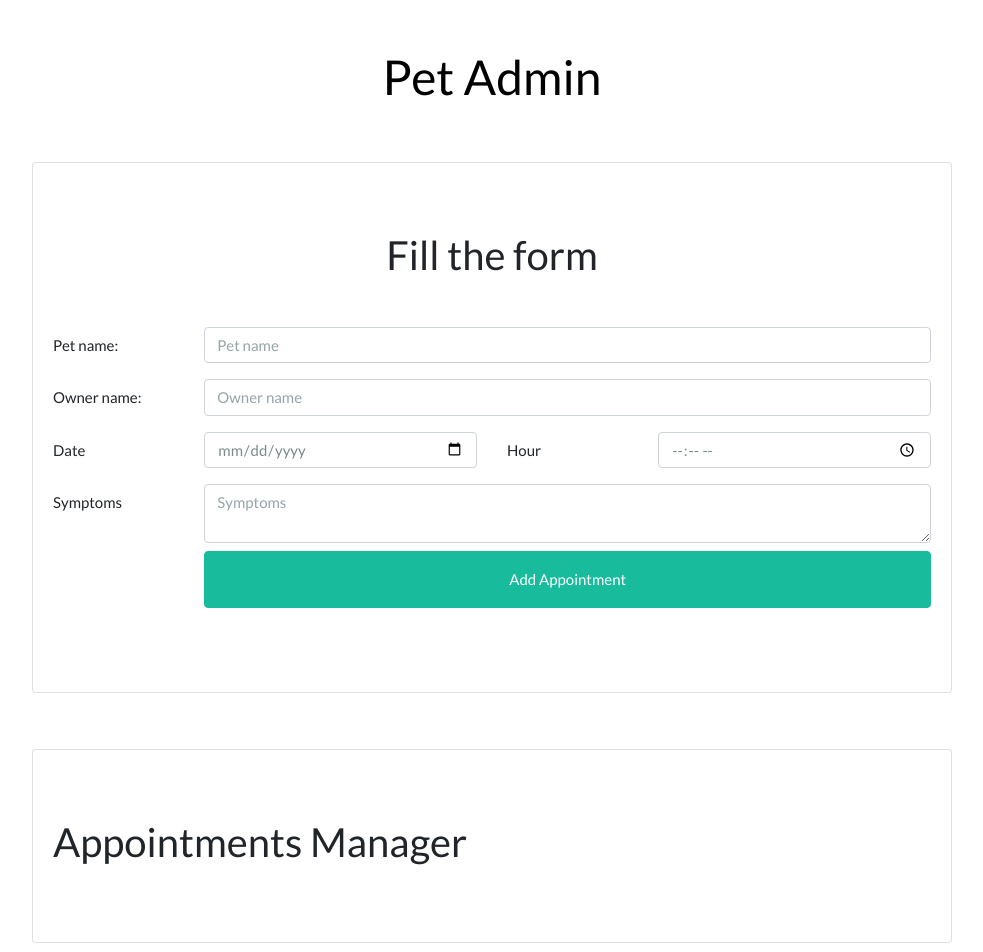
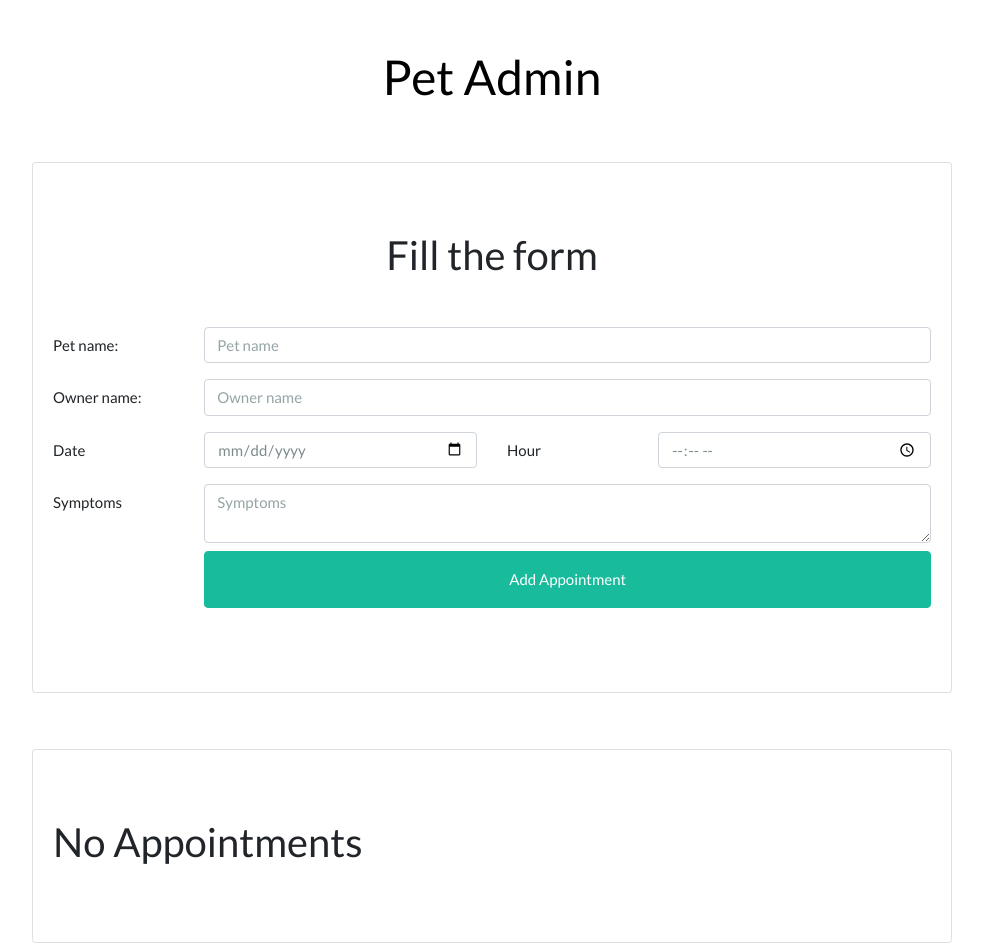
Before and after one commit to miguelopezv/pet-vet, a React (Create React App) app: page / in a window 1280 px wide. Shown: the top 952 px of the page, without its empty margins (148-1131 px from the left). Built offline with nearby package versions, Linux system fonts and the light colour scheme.

Commit message:
copy change

```diff
--- a/src/components/ListAppointments.js
+++ b/src/components/ListAppointments.js
@@ -4,8 +4,8 @@ import Appointment from './Appointment';
 
 const ListAppointments = ({ appointments, removeAppointment }) => {
   const message = Object.keys(appointments).length
-    ? 'No Appointments'
-    : 'Appointments Manager';
+    ? 'Appointments Manager'
+    : 'No Appointments';
 
   return (
     <div className="card mt-2 py-5">
```
